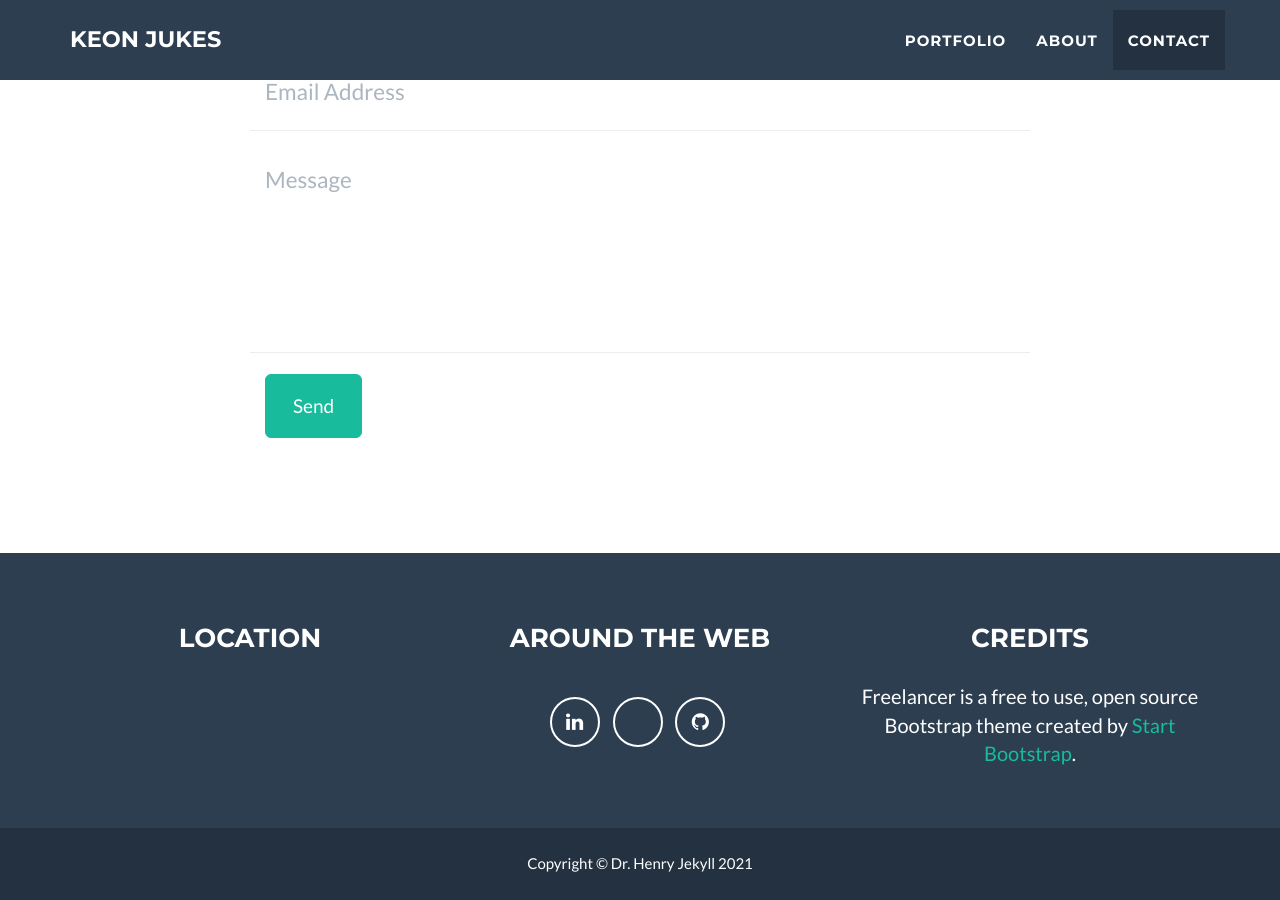
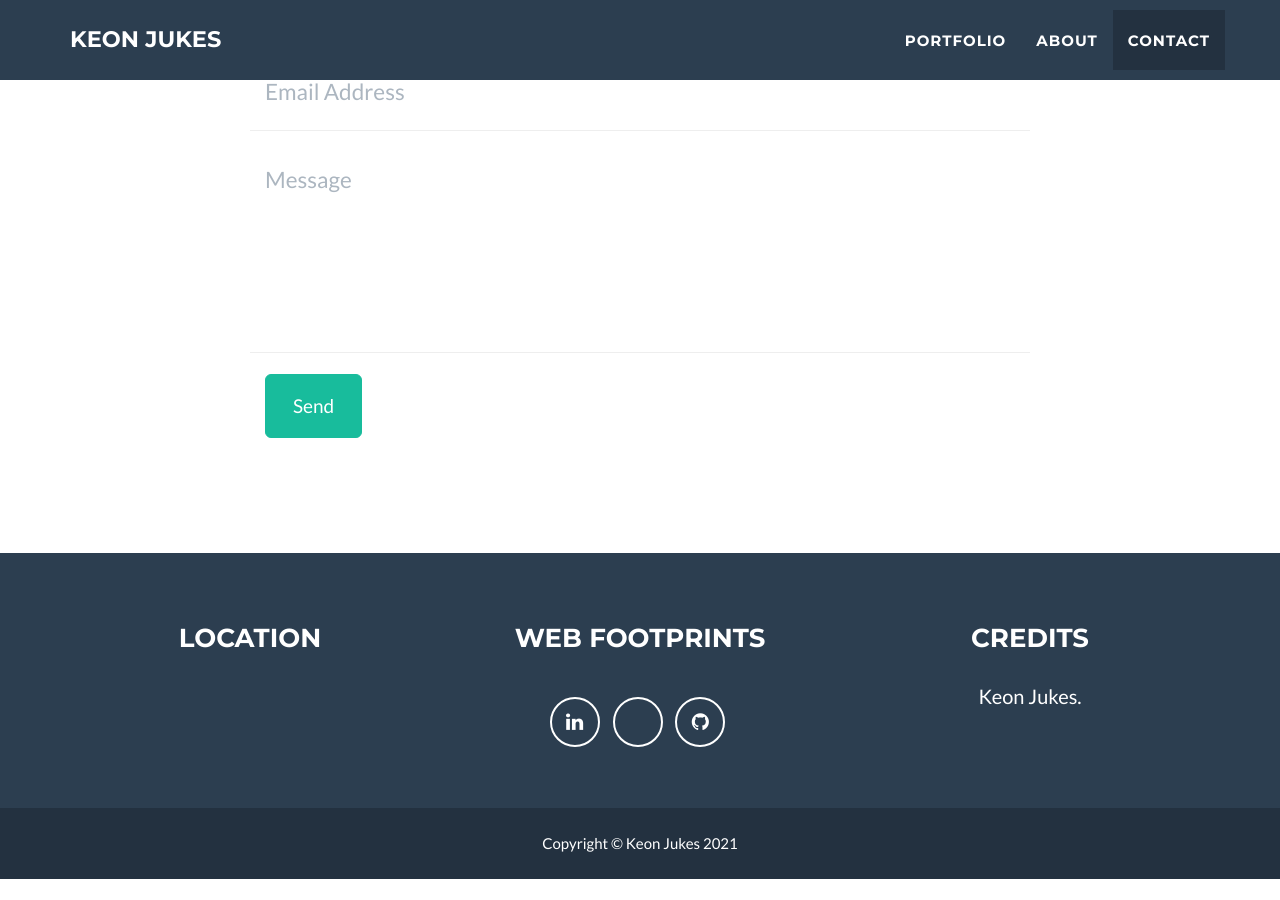
Before and after one commit to jeromelachaud/freelancer-theme, a Jekyll site: the page built from _posts/2014-07-18-project-1.markdown, in a window 1280 px wide and 900 px high, scrolled down 2485 px. Built offline with Jekyll 4.4.1, drawn with Linux system fonts in a browser that asks for light colours; after the commit the page ends 3364 px from its top, so only the background shows below that.

Commit message:
Update _config.yml

```diff
--- a/_config.yml
+++ b/_config.yml
@@ -21,7 +21,7 @@
 
 # If you use disqus you need disqus shortname
 # https://help.disqus.com/customer/portal/articles/466208
-disqus_shortname: myshortname
+# disqus_shortname: myshortname
 
 # Color settings (hex-codes without the leading hash-tag)
 color:
@@ -32,9 +32,9 @@
 
 # Footer settings
 footer:
-  copyright: Dr. Henry Jekyll
+  copyright: Keon Jukes
   location: Location
-  social: Around the Web
+  social: Web Footprints
   credits: Credits
 
 # Social networks usernames (many more available: google-plus, flickr, dribbble, pinterest, instagram, tumblr, linkedin, etc.)
@@ -52,7 +52,7 @@
   - line: Greater New York Area
 
 # Credits content
-credits: 'Freelancer is a free to use, open source Bootstrap theme created by <a href="http://startbootstrap.com">Start Bootstrap</a>.'
+credits: 'Keon Jukes.'
 
 # Build settings
 markdown: kramdown
```
